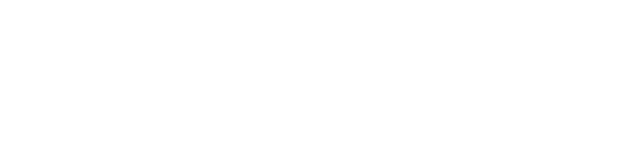
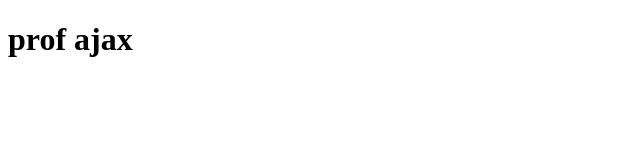
Before and after one commit to nildo1978/profajax, a plain HTML site: page index.html in a window 1280 px wide. Shown: the whole page, without its empty margins (0-640 px from the left). Drawn offline with Linux system fonts and the light colour scheme.

Commit message:
Add files via upload

```diff
--- a/index.html
+++ b/index.html
@@ -5,6 +5,7 @@
     <title>Document</title>
 </head>
 <body>
+    <h1>prof ajax</h1>
 
 </body>
 </html>
```
